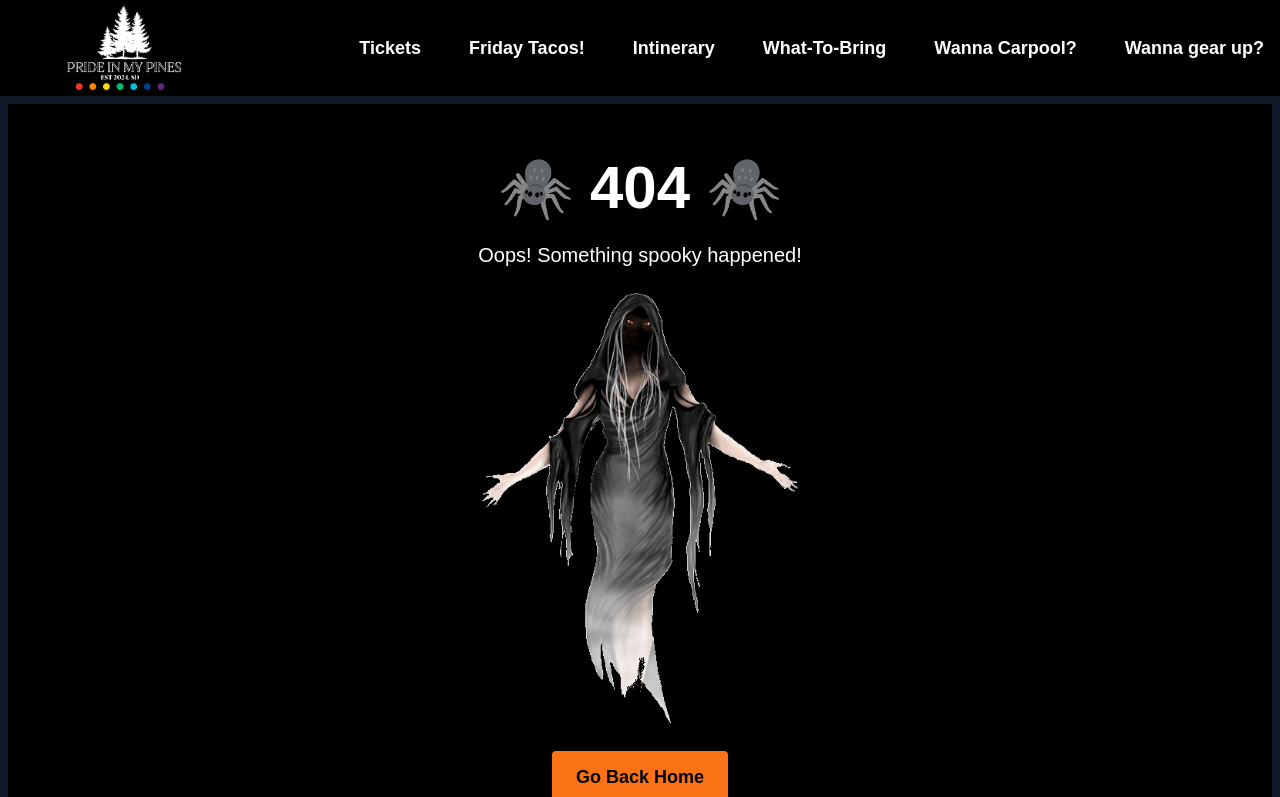
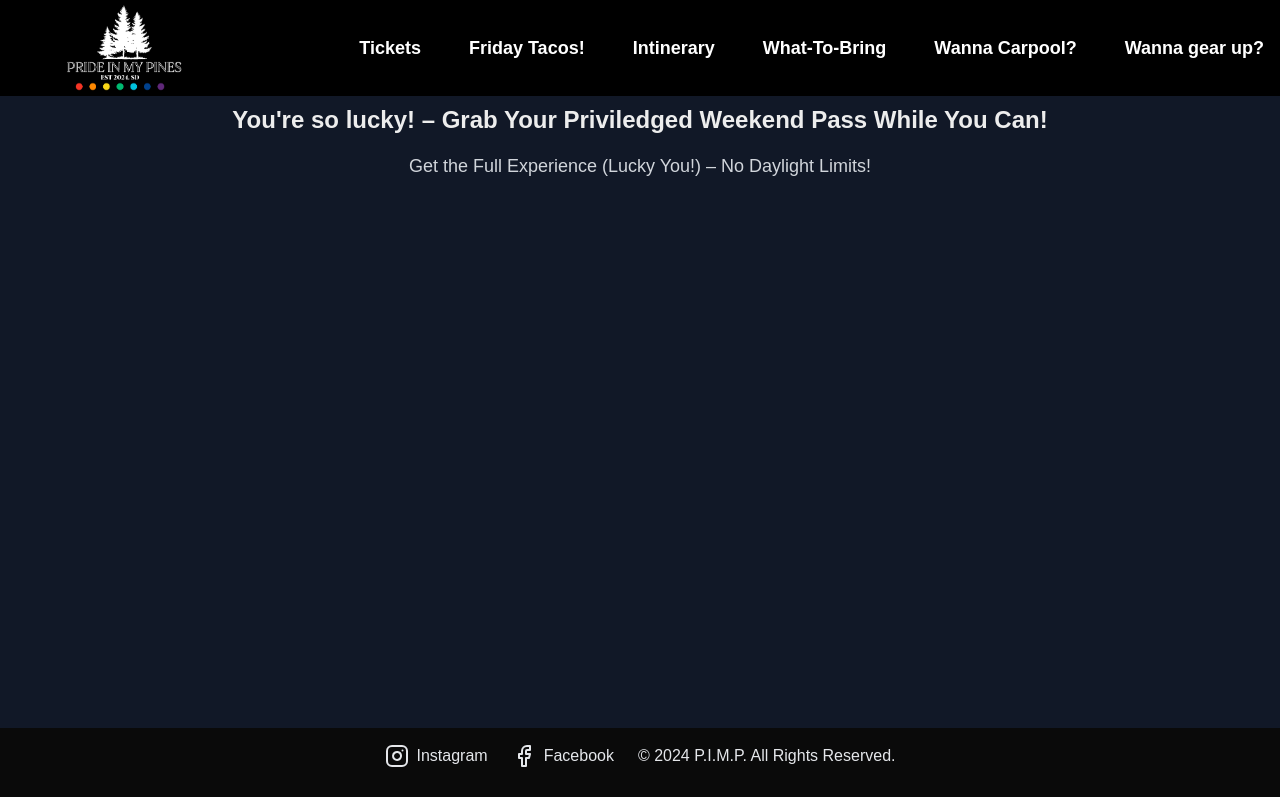
Before and after one commit to lexfm/pride-in-my-pines, a Next.js app: page /priviledged in a window 1280 px wide. Before the commit this address had no page. Shown: the top 797 px of the page. Built offline with nearby package versions, Linux system fonts and the light colour scheme.

Commit message:
feat: Page for the few priviledged

```diff
--- /dev/null
+++ b/pages/priviledged/index.tsx
@@ -0,0 +1,57 @@
+/* eslint-disable @typescript-eslint/no-namespace */
+/* eslint-disable @typescript-eslint/no-explicit-any */
+import { useState, useEffect } from 'react';
+
+declare global {
+    namespace JSX {
+        interface IntrinsicElements {
+            'stripe-buy-button': any; // Define your custom element here
+        }
+    }
+}
+
+
+export default function Priviledged() {
+    const [loading, setLoading] = useState(true);
+
+    useEffect(() => {
+        const timer = setTimeout(() => setLoading(false), 3000); // Simulate a 3s loading time
+        return () => clearTimeout(timer); // Clean up timer
+    }, []);
+
+    return (
+        <>
+            <h3 className="text-2xl font-extrabold dark:text-white text-center">You're so lucky! – Grab Your Priviledged Weekend Pass While You Can!</h3>
+
+            {loading ? (
+                <div className="w-full flex flex-col justify-center items-center">
+                    {/* Fun Queer Phrase */}
+                    <p className="text-center text-lg font-bold text-orange-500 mb-2">
+                        You're so lucky, Wait for your unique Weekend Pass!
+                    </p>
+                    {/* Halloween-themed Progress Bar */}
+                    <div className="progress-bar-container">
+                        <div className="progress-bar"></div>
+                    </div>
+                </div>
+            ) : null}
+
+            <div className="payments flex flex-col sm:flex-row justify-center items-center gap-4 mt-4">
+                {/* Full Weekend Button */}
+                <div className="flex flex-col items-center justify-center">
+                    <p className="text-center text-gray-300 dark:text-gray-100 mb-2 text-lg">
+                        Get the Full Experience (Lucky You!) – No Daylight Limits!
+                    </p>
+                    <stripe-buy-button
+                        buy-button-id="buy_btn_1PyMq92NINoc8Fp0NG3qtqKK"
+                        publishable-key="pk_live_51PyKqx2NINoc8Fp0bNfrEkw8XieRB3bCfsizYgS2f4QWiOZErAcckGlYbgoMQ1uQFSnVftoR7Co6Nmv7QPRj6Xj600FPbBO0AR"
+                    ></stripe-buy-button>
+                </div>
+
+                {/* Second button with descriptive text */}
+
+            </div>
+
+        </>
+    );
+}
```
